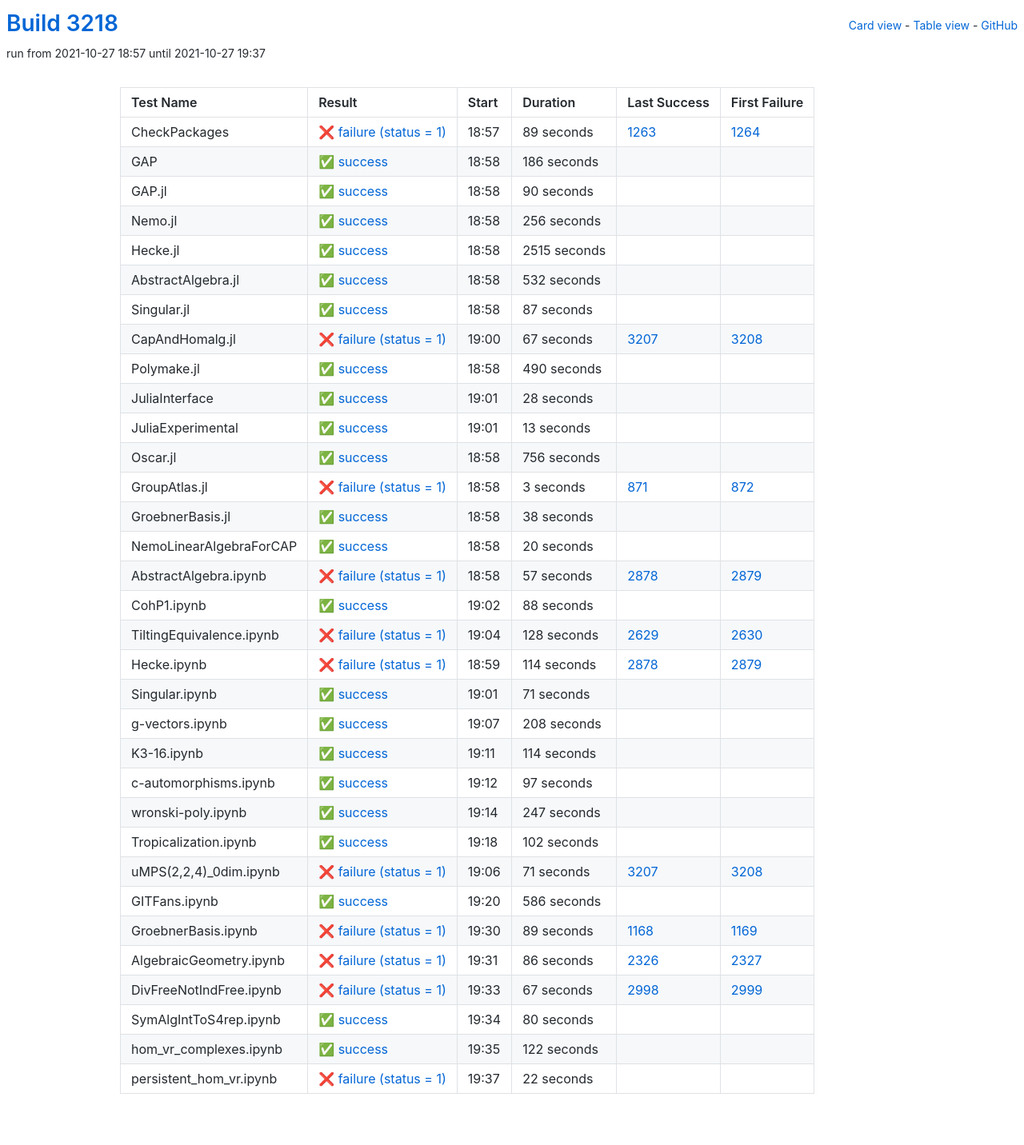
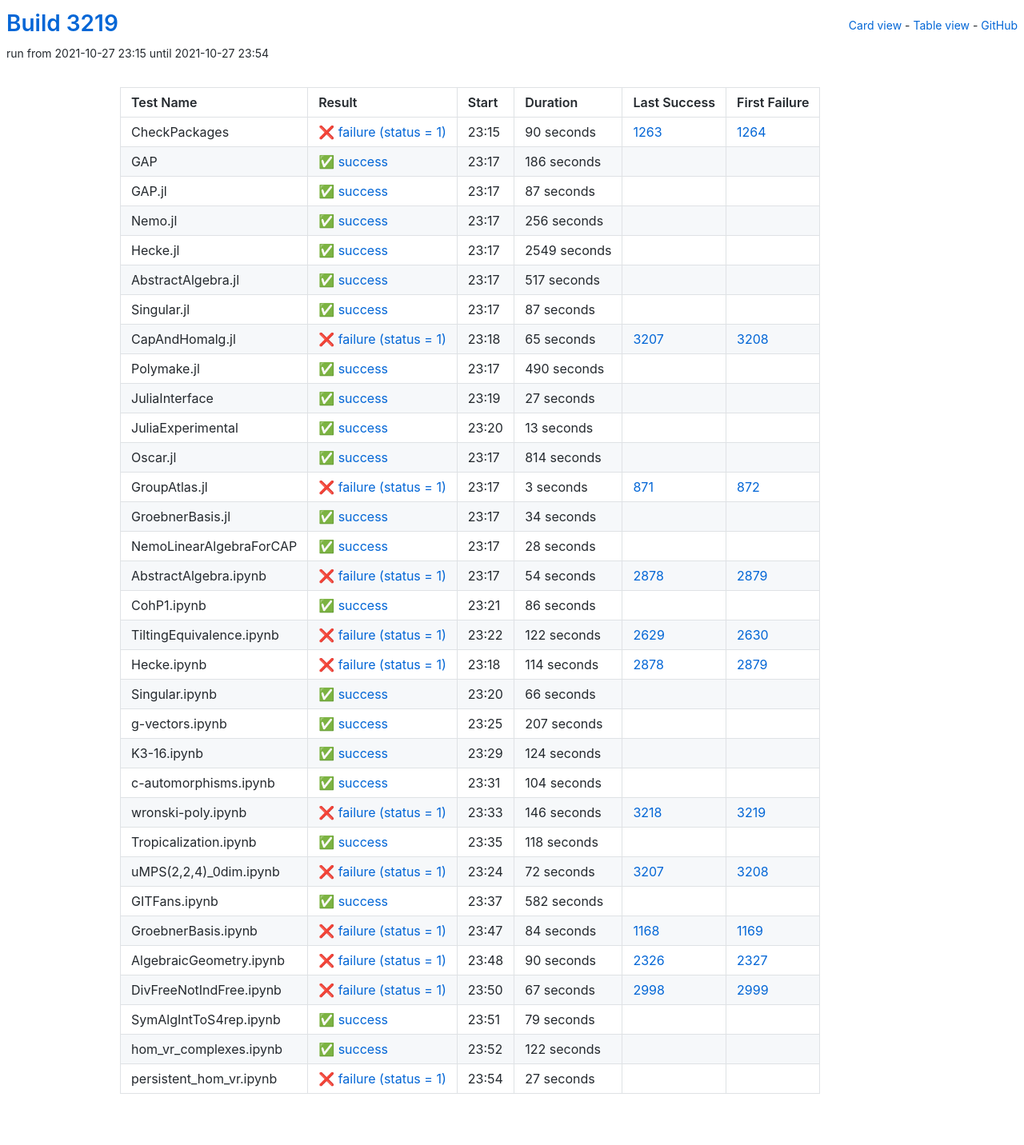
Before and after one commit to oscar-system/oscar-ci-status-stable, a Jekyll site: the page built from table.html, in a window 1280 px wide. Shown: the whole page at 80% size. Built offline with Jekyll 4.4.1, drawn with Linux system fonts in a browser that asks for light colours.

Commit message:
Build #3219

```diff
--- a/_data/ci.yml
+++ b/_data/ci.yml
@@ -1,6 +1,6 @@
 ---
-build: 3218
-build_url: https://oscarci.mathematik.uni-kl.de/job/oscar-stable/3218/
+build: 3219
+build_url: https://oscarci.mathematik.uni-kl.de/job/oscar-stable/3219/
 job: oscar-stable
 organization: oscar-system
 repo: oscar-ci-status-stable
@@ -8,20 +8,20 @@ repourl: https://github.com/oscar-system/oscar-ci-status-stable
 tests:
 - name: CheckPackages
   id: checkpackages
-  log: https://oscarci.mathematik.uni-kl.de/job/oscar-stable/3218/artifact/logs/build-3218/CheckPackages.log
-  start: 2021-10-27 18:57
+  log: https://oscarci.mathematik.uni-kl.de/job/oscar-stable/3219/artifact/logs/build-3219/CheckPackages.log
+  start: 2021-10-27 23:15
   success: false
   exitcode: 1
   status: failure
-  duration: 89
+  duration: 90
   last_success: 1263
   last_success_url: https://oscarci.mathematik.uni-kl.de/job/oscar-stable/1263/
   first_failure: 1264
   first_failure_url: https://oscarci.mathematik.uni-kl.de/job/oscar-stable/1264/
 - name: GAP
   id: gap
-  log: https://oscarci.mathematik.uni-kl.de/job/oscar-stable/3218/artifact/logs/build-3218/GAP.log
-  start: 2021-10-27 18:58
+  log: https://oscarci.mathematik.uni-kl.de/job/oscar-stable/3219/artifact/logs/build-3219/GAP.log
+  start: 2021-10-27 23:17
   success: true
   exitcode: 0
   status: success
@@ -32,20 +32,20 @@ tests:
   first_failure_url:
 - name: GAP.jl
   id: gap-jl
-  log: https://oscarci.mathematik.uni-kl.de/job/oscar-stable/3218/artifact/logs/build-3218/GAP.jl.log
-  start: 2021-10-27 18:58
+  log: https://oscarci.mathematik.uni-kl.de/job/oscar-stable/3219/artifact/logs/build-3219/GAP.jl.log
+  start: 2021-10-27 23:17
   success: true
   exitcode: 0
   status: success
-  duration: 90
+  duration: 87
   last_success: false
   last_success_url:
   first_failure: false
   first_failure_url:
 - name: Nemo.jl
   id: nemo-jl
-  log: https://oscarci.mathematik.uni-kl.de/job/oscar-stable/3218/artifact/logs/build-3218/Nemo.jl.log
-  start: 2021-10-27 18:58
+  log: https://oscarci.mathematik.uni-kl.de/job/oscar-stable/3219/artifact/logs/build-3219/Nemo.jl.log
+  start: 2021-10-27 23:17
   success: true
   exitcode: 0
   status: success
@@ -56,32 +56,32 @@ tests:
   first_failure_url:
 - name: Hecke.jl
   id: hecke-jl
-  log: https://oscarci.mathematik.uni-kl.de/job/oscar-stable/3218/artifact/logs/build-3218/Hecke.jl.log
-  start: 2021-10-27 18:58
+  log: https://oscarci.mathematik.uni-kl.de/job/oscar-stable/3219/artifact/logs/build-3219/Hecke.jl.log
+  start: 2021-10-27 23:17
   success: true
   exitcode: 0
   status: success
-  duration: 2515
+  duration: 2549
   last_success: false
   last_success_url:
   first_failure: false
   first_failure_url:
 - name: AbstractAlgebra.jl
   id: abstractalgebra-jl
-  log: https://oscarci.mathematik.uni-kl.de/job/oscar-stable/3218/artifact/logs/build-3218/AbstractAlgebra.jl.log
-  start: 2021-10-27 18:58
+  log: https://oscarci.mathematik.uni-kl.de/job/oscar-stable/3219/artifact/logs/build-3219/AbstractAlgebra.jl.log
+  start: 2021-10-27 23:17
   success: true
   exitcode: 0
   status: success
-  duration: 532
+  duration: 517
   last_success: false
   last_success_url:
   first_failure: false
   first_failure_url:
 - name: Singular.jl
   id: singular-jl
-  log: https://oscarci.mathematik.uni-kl.de/job/oscar-stable/3218/artifact/logs/build-3218/Singular.jl.log
-  start: 2021-10-27 18:58
+  log: https://oscarci.mathematik.uni-kl.de/job/oscar-stable/3219/artifact/logs/build-3219/Singular.jl.log
+  start: 2021-10-27 23:17
   success: true
   exitcode: 0
   status: success
@@ -92,20 +92,20 @@ tests:
   first_failure_url:
 - name: CapAndHomalg.jl
   id: capandhomalg-jl
-  log: https://oscarci.mathematik.uni-kl.de/job/oscar-stable/3218/artifact/logs/build-3218/CapAndHomalg.jl.log
-  start: 2021-10-27 19:00
+  log: https://oscarci.mathematik.uni-kl.de/job/oscar-stable/3219/artifact/logs/build-3219/CapAndHomalg.jl.log
+  start: 2021-10-27 23:18
   success: false
   exitcode: 1
   status: failure
-  duration: 67
+  duration: 65
   last_success: 3207
   last_success_url: https://oscarci.mathematik.uni-kl.de/job/oscar-stable/3207/
   first_failure: 3208
   first_failure_url: https://oscarci.mathematik.uni-kl.de/job/oscar-stable/3208/
 - name: Polymake.jl
   id: polymake-jl
-  log: https://oscarci.mathematik.uni-kl.de/job/oscar-stable/3218/artifact/logs/build-3218/Polymake.jl.log
-  start: 2021-10-27 18:58
+  log: https://oscarci.mathematik.uni-kl.de/job/oscar-stable/3219/artifact/logs/build-3219/Polymake.jl.log
+  start: 2021-10-27 23:17
   success: true
   exitcode: 0
   status: success
@@ -116,20 +116,20 @@ tests:
   first_failure_url:
 - name: JuliaInterface
   id: juliainterface
-  log: https://oscarci.mathematik.uni-kl.de/job/oscar-stable/3218/artifact/logs/build-3218/JuliaInterface.log
-  start: 2021-10-27 19:01
+  log: https://oscarci.mathematik.uni-kl.de/job/oscar-stable/3219/artifact/logs/build-3219/JuliaInterface.log
+  start: 2021-10-27 23:19
   success: true
   exitcode: 0
   status: success
-  duration: 28
+  duration: 27
   last_success: false
   last_success_url:
   first_failure: false
   first_failure_url:
 - name: JuliaExperimental
   id: juliaexperimental
-  log: https://oscarci.mathematik.uni-kl.de/job/oscar-stable/3218/artifact/logs/build-3218/JuliaExperimental.log
-  start: 2021-10-27 19:01
+  log: https://oscarci.mathematik.uni-kl.de/job/oscar-stable/3219/artifact/logs/build-3219/JuliaExperimental.log
+  start: 2021-10-27 23:20
   success: true
   exitcode: 0
   status: success
@@ -140,20 +140,20 @@ tests:
   first_failure_url:
 - name: Oscar.jl
   id: oscar-jl
-  log: https://oscarci.mathematik.uni-kl.de/job/oscar-stable/3218/artifact/logs/build-3218/Oscar.jl.log
-  start: 2021-10-27 18:58
+  log: https://oscarci.mathematik.uni-kl.de/job/oscar-stable/3219/artifact/logs/build-3219/Oscar.jl.log
+  start: 2021-10-27 23:17
   success: true
   exitcode: 0
   status: success
-  duration: 756
+  duration: 814
   last_success: false
   last_success_url:
   first_failure: false
   first_failure_url:
 - name: GroupAtlas.jl
   id: groupatlas-jl
-  log: https://oscarci.mathematik.uni-kl.de/job/oscar-stable/3218/artifact/logs/build-3218/GroupAtlas.jl.log
-  start: 2021-10-27 18:58
+  log: https://oscarci.mathematik.uni-kl.de/job/oscar-stable/3219/artifact/logs/build-3219/GroupAtlas.jl.log
+  start: 2021-10-27 23:17
   success: false
   exitcode: 1
   status: failure
@@ -164,68 +164,68 @@ tests:
   first_failure_url: https://oscarci.mathematik.uni-kl.de/job/oscar-stable/872/
 - name: GroebnerBasis.jl
   id: groebnerbasis-jl
-  log: https://oscarci.mathematik.uni-kl.de/job/oscar-stable/3218/artifact/logs/build-3218/GroebnerBasis.jl.log
-  start: 2021-10-27 18:58
+  log: https://oscarci.mathematik.uni-kl.de/job/oscar-stable/3219/artifact/logs/build-3219/GroebnerBasis.jl.log
+  start: 2021-10-27 23:17
   success: true
   exitcode: 0
   status: success
-  duration: 38
+  duration: 34
   last_success: false
   last_success_url:
   first_failure: false
   first_failure_url:
 - name: NemoLinearAlgebraForCAP
   id: nemolinearalgebraforcap
-  log: https://oscarci.mathematik.uni-kl.de/job/oscar-stable/3218/artifact/logs/build-3218/NemoLinearAlgebraForCAP.log
-  start: 2021-10-27 18:58
+  log: https://oscarci.mathematik.uni-kl.de/job/oscar-stable/3219/artifact/logs/build-3219/NemoLinearAlgebraForCAP.log
+  start: 2021-10-27 23:17
   success: true
   exitcode: 0
   status: success
-  duration: 20
+  duration: 28
   last_success: false
   last_success_url:
   first_failure: false
   first_failure_url:
 - name: AbstractAlgebra.ipynb
   id: abstractalgebra-ipynb
-  log: https://oscarci.mathematik.uni-kl.de/job/oscar-stable/3218/artifact/logs/build-3218/AbstractAlgebra.ipynb.log
-  start: 2021-10-27 18:58
+  log: https://oscarci.mathematik.uni-kl.de/job/oscar-stable/3219/artifact/logs/build-3219/AbstractAlgebra.ipynb.log
+  start: 2021-10-27 23:17
   success: false
   exitcode: 1
   status: failure
-  duration: 57
+  duration: 54
   last_success: 2878
   last_success_url: https://oscarci.mathematik.uni-kl.de/job/oscar-stable/2878/
   first_failure: 2879
   first_failure_url: https://oscarci.mathematik.uni-kl.de/job/oscar-stable/2879/
 - name: CohP1.ipynb
   id: cohp1-ipynb
-  log: https://oscarci.mathematik.uni-kl.de/job/oscar-stable/3218/artifact/logs/build-3218/CohP1.ipynb.log
-  start: 2021-10-27 19:02
+  log: https://oscarci.mathematik.uni-kl.de/job/oscar-stable/3219/artifact/logs/build-3219/CohP1.ipynb.log
+  start: 2021-10-27 23:21
   success: true
   exitcode: 0
   status: success
-  duration: 88
+  duration: 86
   last_success: false
   last_success_url:
   first_failure: false
   first_failure_url:
 - name: TiltingEquivalence.ipynb
   id: tiltingequivalence-ipynb
-  log: https://oscarci.mathematik.uni-kl.de/job/oscar-stable/3218/artifact/logs/build-3218/TiltingEquivalence.ipynb.log
-  start: 2021-10-27 19:04
+  log: https://oscarci.mathematik.uni-kl.de/job/oscar-stable/3219/artifact/logs/build-3219/TiltingEquivalence.ipynb.log
+  start: 2021-10-27 23:22
   success: false
   exitcode: 1
   status: failure
-  duration: 128
+  duration: 122
   last_success: 2629
   last_success_url: https://oscarci.mathematik.uni-kl.de/job/oscar-stable/2629/
   first_failure: 2630
   first_failure_url: https://oscarci.mathematik.uni-kl.de/job/oscar-stable/2630/
 - name: Hecke.ipynb
   id: hecke-ipynb
-  log: https://oscarci.mathematik.uni-kl.de/job/oscar-stable/3218/artifact/logs/build-3218/Hecke.ipynb.log
-  start: 2021-10-27 18:59
+  log: https://oscarci.mathematik.uni-kl.de/job/oscar-stable/3219/artifact/logs/build-3219/Hecke.ipynb.log
+  start: 2021-10-27 23:18
   success: false
   exitcode: 1
   status: failure
@@ -236,128 +236,128 @@ tests:
   first_failure_url: https://oscarci.mathematik.uni-kl.de/job/oscar-stable/2879/
 - name: Singular.ipynb
   id: singular-ipynb
-  log: https://oscarci.mathematik.uni-kl.de/job/oscar-stable/3218/artifact/logs/build-3218/Singular.ipynb.log
-  start: 2021-10-27 19:01
+  log: https://oscarci.mathematik.uni-kl.de/job/oscar-stable/3219/artifact/logs/build-3219/Singular.ipynb.log
+  start: 2021-10-27 23:20
   success: true
   exitcode: 0
   status: success
-  duration: 71
+  duration: 66
   last_success: false
   last_success_url:
   first_failure: false
   first_failure_url:
 - name: g-vectors.ipynb
   id: g-vectors-ipynb
-  log: https://oscarci.mathematik.uni-kl.de/job/oscar-stable/3218/artifact/logs/build-3218/g-vectors.ipynb.log
-  start: 2021-10-27 19:07
+  log: https://oscarci.mathematik.uni-kl.de/job/oscar-stable/3219/artifact/logs/build-3219/g-vectors.ipynb.log
+  start: 2021-10-27 23:25
   success: true
   exitcode: 0
   status: success
-  duration: 208
+  duration: 207
   last_success: false
   last_success_url:
   first_failure: false
   first_failure_url:
 - name: K3-16.ipynb
   id: k3-16-ipynb
-  log: https://oscarci.mathematik.uni-kl.de/job/oscar-stable/3218/artifact/logs/build-3218/K3-16.ipynb.log
-  start: 2021-10-27 19:11
+  log: https://oscarci.mathematik.uni-kl.de/job/oscar-stable/3219/artifact/logs/build-3219/K3-16.ipynb.log
+  start: 2021-10-27 23:29
   success: true
   exitcode: 0
   status: success
-  duration: 114
+  duration: 124
   last_success: false
   last_success_url:
   first_failure: false
   first_failure_url:
 - name: c-automorphisms.ipynb
   id: c-automorphisms-ipynb
-  log: https://oscarci.mathematik.uni-kl.de/job/oscar-stable/3218/artifact/logs/build-3218/c-automorphisms.ipynb.log
-  start: 2021-10-27 19:12
+  log: https://oscarci.mathematik.uni-kl.de/job/oscar-stable/3219/artifact/logs/build-3219/c-automorphisms.ipynb.log
+  start: 2021-10-27 23:31
   success: true
   exitcode: 0
   status: success
-  duration: 97
+  duration: 104
   last_success: false
   last_success_url:
   first_failure: false
   first_failure_url:
 - name: wronski-poly.ipynb
   id: wronski-poly-ipynb
-  log: https://oscarci.mathematik.uni-kl.de/job/oscar-stable/3218/artifact/logs/build-3218/wronski-poly.ipynb.log
-  start: 2021-10-27 19:14
+  log: https://oscarci.mathematik.uni-kl.de/job/oscar-stable/3219/artifact/logs/build-3219/wronski-poly.ipynb.log
+  start: 2021-10-27 23:33
+  success: false
+  exitcode: 1
+  status: failure
+  duration: 146
+  last_success: 3218
+  last_success_url: https://oscarci.mathematik.uni-kl.de/job/oscar-stable/3218/
+  first_failure: 3219
+  first_failure_url: https://oscarci.mathematik.uni-kl.de/job/oscar-stable/3219/
+- name: Tropicalization.ipynb
+  id: tropicalization-ipynb
+  log: https://oscarci.mathematik.uni-kl.de/job/oscar-stable/3219/artifact/logs/build-3219/Tropicalization.ipynb.log
+  start: 2021-10-27 23:35
   success: true
   exitcode: 0
   status: success
-  duration: 247
-  last_success: false
-  last_success_url:
-  first_failure: false
-  first_failure_url:
-- name: Tropicalization.ipynb
-  id: tropicalization-ipynb
-  log: https://oscarci.mathematik.uni-kl.de/job/oscar-stable/3218/artifact/logs/build-3218/Tropicalization.ipynb.log
-  start: 2021-10-27 19:18
-  success: true
-  exitcode: 0
-  status: success
-  duration: 102
+  duration: 118
   last_success: false
   last_success_url:
   first_failure: false
   first_failure_url:
 - name: uMPS(2,2,4)_0dim.ipynb
   id: umps-2-2-4-0dim-ipynb
-  log: https://oscarci.mathematik.uni-kl.de/job/oscar-stable/3218/artifact/logs/build-3218/uMPS-2-2-4-_0dim.ipynb.log
-  start: 2021-10-27 19:06
+  log: https://oscarci.mathematik.uni-kl.de/job/oscar-stable/3219/artifact/logs/build-3219/uMPS-2-2-4-_0dim.ipynb.log
+  start: 2021-10-27 23:24
   success: false
   exitcode: 1
   status: failure
-  duration: 71
+  duration: 72
   last_success: 3207
   last_success_url: https://oscarci.mathematik.uni-kl.de/job/oscar-stable/3207/
   first_failure: 3208
   first_failure_url: https://oscarci.mathematik.uni-kl.de/job/oscar-stable/3208/
 - name: GITFans.ipynb
   id: gitfans-ipynb
-  log: https://oscarci.mathematik.uni-kl.de/job/oscar-stable/3218/artifact/logs/build-3218/GITFans.ipynb.log
-  start: 2021-10-27 19:20
+  log: https://oscarci.mathematik.uni-kl.de/job/oscar-stable/3219/artifact/logs/build-3219/GITFans.ipynb.log
+  start: 2021-10-27 23:37
   success: true
   exitcode: 0
   status: success
-  duration: 586
+  duration: 582
   last_success: false
   last_success_url:
   first_failure: false
   first_failure_url:
 - name: GroebnerBasis.ipynb
   id: groebnerbasis-ipynb
-  log: https://oscarci.mathematik.uni-kl.de/job/oscar-stable/3218/artifact/logs/build-3218/GroebnerBasis.ipynb.log
-  start: 2021-10-27 19:30
+  log: https://oscarci.mathematik.uni-kl.de/job/oscar-stable/3219/artifact/logs/build-3219/GroebnerBasis.ipynb.log
+  start: 2021-10-27 23:47
   success: false
   exitcode: 1
   status: failure
-  duration: 89
+  duration: 84
   last_success: 1168
   last_success_url: https://oscarci.mathematik.uni-kl.de/job/oscar-stable/1168/
   first_failure: 1169
   first_failure_url: https://oscarci.mathematik.uni-kl.de/job/oscar-stable/1169/
 - name: AlgebraicGeometry.ipynb
   id: algebraicgeometry-ipynb
-  log: https://oscarci.mathematik.uni-kl.de/job/oscar-stable/3218/artifact/logs/build-3218/AlgebraicGeometry.ipynb.log
-  start: 2021-10-27 19:31
+  log: https://oscarci.mathematik.uni-kl.de/job/oscar-stable/3219/artifact/logs/build-3219/AlgebraicGeometry.ipynb.log
+  start: 2021-10-27 23:48
   success: false
   exitcode: 1
   status: failure
-  duration: 86
+  duration: 90
   last_success: 2326
   last_success_url: https://oscarci.mathematik.uni-kl.de/job/oscar-stable/2326/
   first_failure: 2327
   first_failure_url: https://oscarci.mathematik.uni-kl.de/job/oscar-stable/2327/
 - name: DivFreeNotIndFree.ipynb
   id: divfreenotindfree-ipynb
-  log: https://oscarci.mathematik.uni-kl.de/job/oscar-stable/3218/artifact/logs/build-3218/DivFreeNotIndFree.ipynb.log
-  start: 2021-10-27 19:33
+  log: https://oscarci.mathematik.uni-kl.de/job/oscar-stable/3219/artifact/logs/build-3219/DivFreeNotIndFree.ipynb.log
+  start: 2021-10-27 23:50
   success: false
   exitcode: 1
   status: failure
@@ -368,20 +368,20 @@ tests:
   first_failure_url: https://oscarci.mathematik.uni-kl.de/job/oscar-stable/2999/
 - name: SymAlgIntToS4rep.ipynb
   id: symalginttos4rep-ipynb
-  log: https://oscarci.mathematik.uni-kl.de/job/oscar-stable/3218/artifact/logs/build-3218/SymAlgIntToS4rep.ipynb.log
-  start: 2021-10-27 19:34
+  log: https://oscarci.mathematik.uni-kl.de/job/oscar-stable/3219/artifact/logs/build-3219/SymAlgIntToS4rep.ipynb.log
+  start: 2021-10-27 23:51
   success: true
   exitcode: 0
   status: success
-  duration: 80
+  duration: 79
   last_success: false
   last_success_url:
   first_failure: false
   first_failure_url:
 - name: hom_vr_complexes.ipynb
   id: hom-vr-complexes-ipynb
-  log: https://oscarci.mathematik.uni-kl.de/job/oscar-stable/3218/artifact/logs/build-3218/hom_vr_complexes.ipynb.log
-  start: 2021-10-27 19:35
+  log: https://oscarci.mathematik.uni-kl.de/job/oscar-stable/3219/artifact/logs/build-3219/hom_vr_complexes.ipynb.log
+  start: 2021-10-27 23:52
   success: true
   exitcode: 0
   status: success
@@ -392,12 +392,12 @@ tests:
   first_failure_url:
 - name: persistent_hom_vr.ipynb
   id: persistent-hom-vr-ipynb
-  log: https://oscarci.mathematik.uni-kl.de/job/oscar-stable/3218/artifact/logs/build-3218/persistent_hom_vr.ipynb.log
-  start: 2021-10-27 19:37
+  log: https://oscarci.mathematik.uni-kl.de/job/oscar-stable/3219/artifact/logs/build-3219/persistent_hom_vr.ipynb.log
+  start: 2021-10-27 23:54
   success: false
   exitcode: 1
   status: failure
-  duration: 22
+  duration: 27
   last_success: false
   last_success_url:
   first_failure: false
```
Also changed, not shown: README.md.
